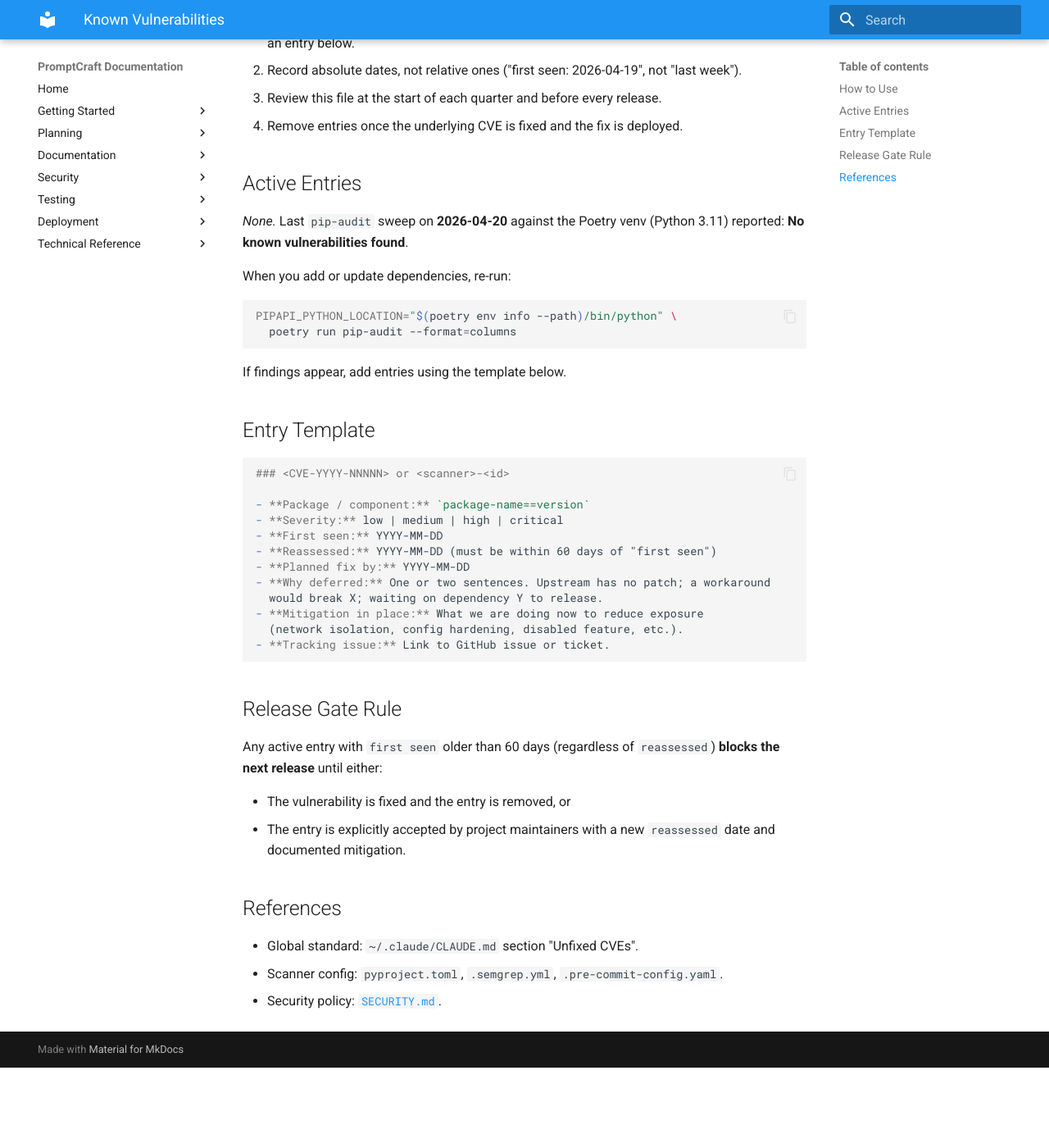
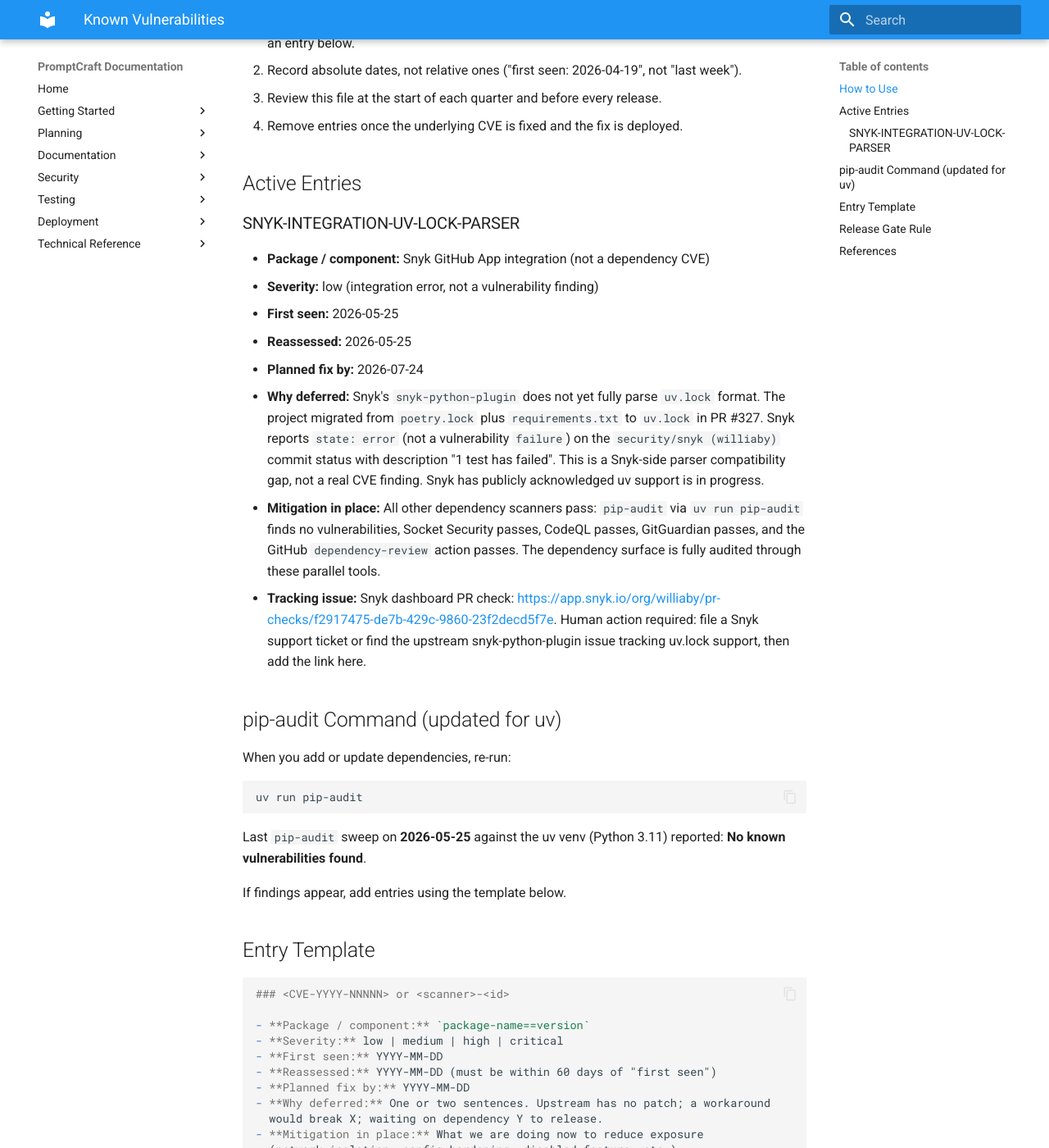
Before and after one commit to williaby/PromptCraft, an MkDocs documentation site: the page built from docs/known-vulnerabilities.md, in a window 1280 px wide and 1400 px high, scrolled down 410 px. Shown: the whole window at 82% size. Built offline with MkDocs 1.6.1 and Material for MkDocs 9.7.7, drawn with Linux system fonts in a browser that asks for light colours; before the commit the page ends 1712 px from its top, so only the background shows below that.

Commit message:
docs(security): document Snyk uv.lock parser incompatibility
Snyk GitHub App reports state=error on PR #327 with "1 test has failed"
after the Poetry-to-uv migration replaced poetry.lock and requirements.txt
with uv.lock. This is a Snyk-side parser gap, not a real CVE. All other
scanners (pip-audit, Socket, CodeQL, GitGuardian, dependency-review) pass.

Documents the issue in docs/known-vulnerabilities.md per OpenSSF baseline
policy with a 60-day review date and human-action item to file a Snyk
support ticket for uv.lock tracking.

Also updates the stale pip-audit command from the Poetry form to the
current uv form.

Co-Authored-By: Claude Sonnet 4.6 <noreply@anthropic.com>

````diff
--- a/docs/known-vulnerabilities.md
+++ b/docs/known-vulnerabilities.md
@@ -19,15 +19,40 @@
 
 ## Active Entries
 
-_None._ Last `pip-audit` sweep on **2026-04-20** against the Poetry venv
-(Python 3.11) reported: **No known vulnerabilities found**.
+### SNYK-INTEGRATION-UV-LOCK-PARSER
+
+- **Package / component:** Snyk GitHub App integration (not a dependency CVE)
+- **Severity:** low (integration error, not a vulnerability finding)
+- **First seen:** 2026-05-25
+- **Reassessed:** 2026-05-25
+- **Planned fix by:** 2026-07-24
+- **Why deferred:** Snyk's `snyk-python-plugin` does not yet fully parse
+  `uv.lock` format. The project migrated from `poetry.lock` plus
+  `requirements.txt` to `uv.lock` in PR #327. Snyk reports `state: error`
+  (not a vulnerability `failure`) on the `security/snyk (williaby)` commit
+  status with description "1 test has failed". This is a Snyk-side parser
+  compatibility gap, not a real CVE finding. Snyk has publicly acknowledged
+  uv support is in progress.
+- **Mitigation in place:** All other dependency scanners pass: `pip-audit`
+  via `uv run pip-audit` finds no vulnerabilities, Socket Security
+  passes, CodeQL passes, GitGuardian passes, and the GitHub
+  `dependency-review` action passes. The dependency surface is fully
+  audited through these parallel tools.
+- **Tracking issue:** Snyk dashboard PR check:
+  <https://app.snyk.io/org/williaby/pr-checks/f2917475-de7b-429c-9860-23f2decd5f7e>.
+  Human action required: file a Snyk support ticket or find the upstream
+  snyk-python-plugin issue tracking uv.lock support, then add the link here.
+
+## pip-audit Command (updated for uv)
 
 When you add or update dependencies, re-run:
 
 ```bash
-PIPAPI_PYTHON_LOCATION="$(poetry env info --path)/bin/python" \
-  poetry run pip-audit --format=columns
+uv run pip-audit
 ```
+
+Last `pip-audit` sweep on **2026-05-25** against the uv venv
+(Python 3.11) reported: **No known vulnerabilities found**.
 
 If findings appear, add entries using the template below.
 
````
